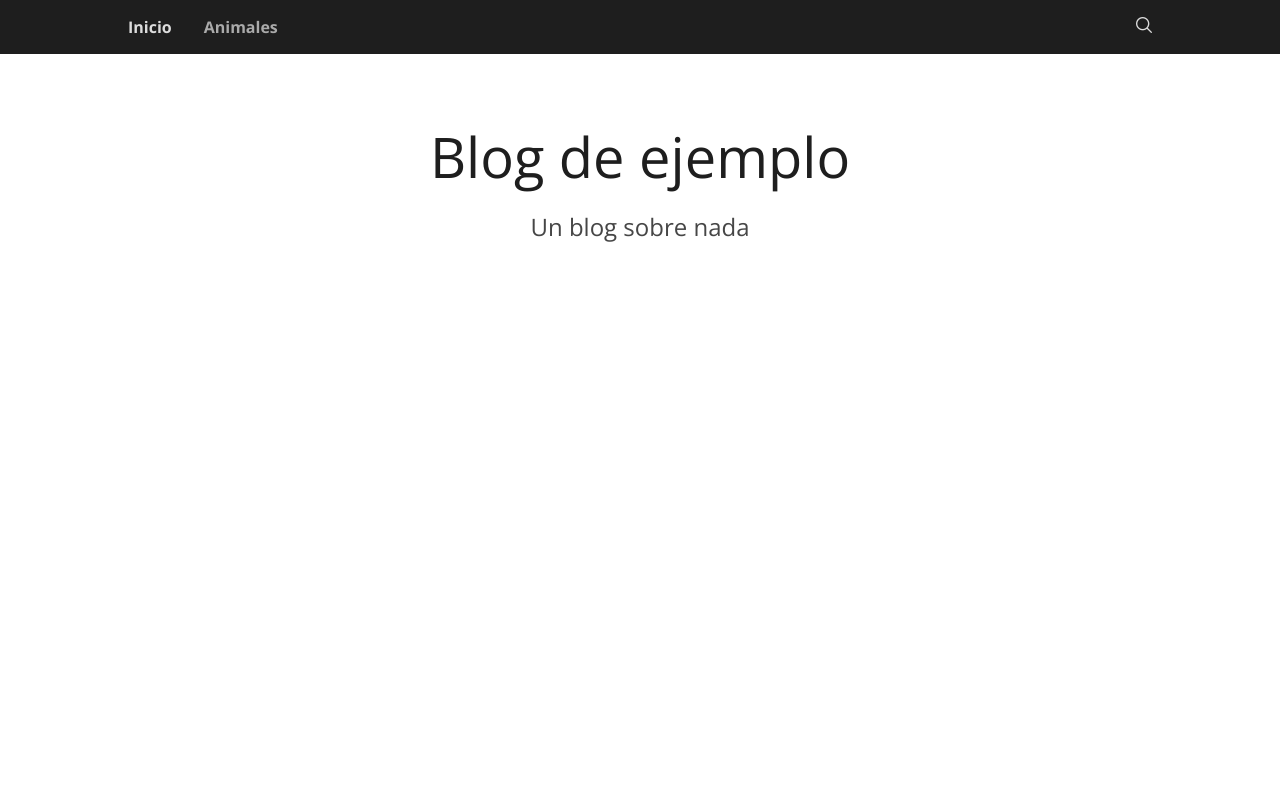
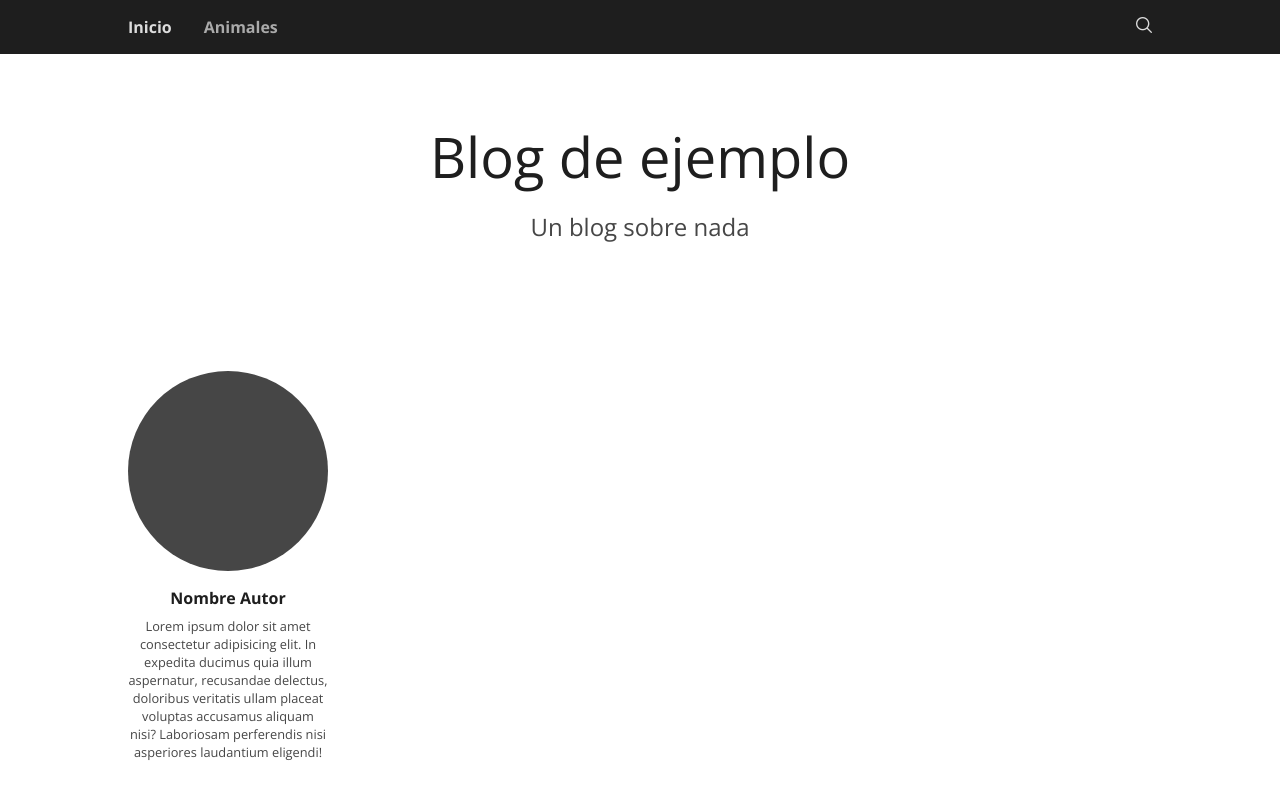
Before and after one commit to joaquinrmi/blog, a React (Create React App) app: page / in a window 1280 px wide. Built offline with nearby package versions, Linux system fonts and the light colour scheme.

Commit message:
Add aside to Public page

```diff
--- a/src/pages/public/public.scss
+++ b/src/pages/public/public.scss
@@ -5,7 +5,7 @@
     align-items: center;
     gap: 1em;
     width: 100%;
-    padding: 4em 2em;
+    padding: 4em 2em 8em 2em;
     box-sizing: border-box;
 
     h1
@@ -24,3 +24,74 @@
         font-weight: normal;
     }
 }
+
+$left-section-width: 200px;
+
+.main-content
+{
+    display: flex;
+    flex-direction: row;
+    justify-content: center;
+    padding: 0 2em;
+    box-sizing: border-box;
+
+    .main-body-container
+    {
+        flex: 1 1 100%;
+        display: flex;
+        flex-direction: row;
+        gap: 4em;
+        max-width: 1024px;
+
+        .main-left-section
+        {
+            flex: 0 0 $left-section-width;
+            box-sizing: border-box;
+
+            .about-author
+            {
+                display: flex;
+                flex-direction: column;
+                justify-content: flex-start;
+                gap: 1em;
+
+                .photo-container
+                {
+                    overflow: hidden;
+                    height: $left-section-width;
+                    border-radius: 300px;
+                    background-color: rgb(70, 70, 70);
+                }
+
+                .author-information
+                {
+                    display: flex;
+                    flex-direction: column;
+                    justify-content: flex-start;
+                    align-items: center;
+                    gap: 0.5em;
+                    text-align: center;
+
+                    .name
+                    {
+                        font-size: 1em;
+                        font-weight: 700;
+                        color:rgb(30, 30, 30);
+                    }
+
+                    .bio
+                    {
+                        font-size: 0.8em;
+                        color: rgb(70, 70, 70);
+                    }
+                }
+            }
+        }
+
+        .main-right-section
+        {
+            flex: 0 1 100%;
+            box-sizing: border-box;
+        }
+    }
+}
--- a/src/pages/public/public.tsx
+++ b/src/pages/public/public.tsx
@@ -24,6 +24,30 @@ const Public: React.FunctionComponent<Props> = (props) =>
             <h1>Blog de ejemplo</h1>
             <h2>Un blog sobre nada</h2>
         </header>
+
+        <section className="main-content">
+            <div className="main-body-container">
+                <aside className="main-left-section">
+                    <div className="about-author">
+                        <div className="photo-container">
+                            <img src="" alt="" />
+                        </div>
+
+                        <div className="author-information">
+                            <span className="name">
+                                Nombre Autor
+                            </span>
+                            <span className="bio">
+                                Lorem ipsum dolor sit amet consectetur adipisicing elit. In expedita ducimus quia illum aspernatur, recusandae delectus, doloribus veritatis ullam placeat voluptas accusamus aliquam nisi? Laboriosam perferendis nisi asperiores laudantium eligendi!
+                            </span>
+                        </div>
+                    </div>
+                </aside>
+
+                <section className="main-right-section">
+                </section>
+            </div>
+        </section>
     </>;
 };
 
```
